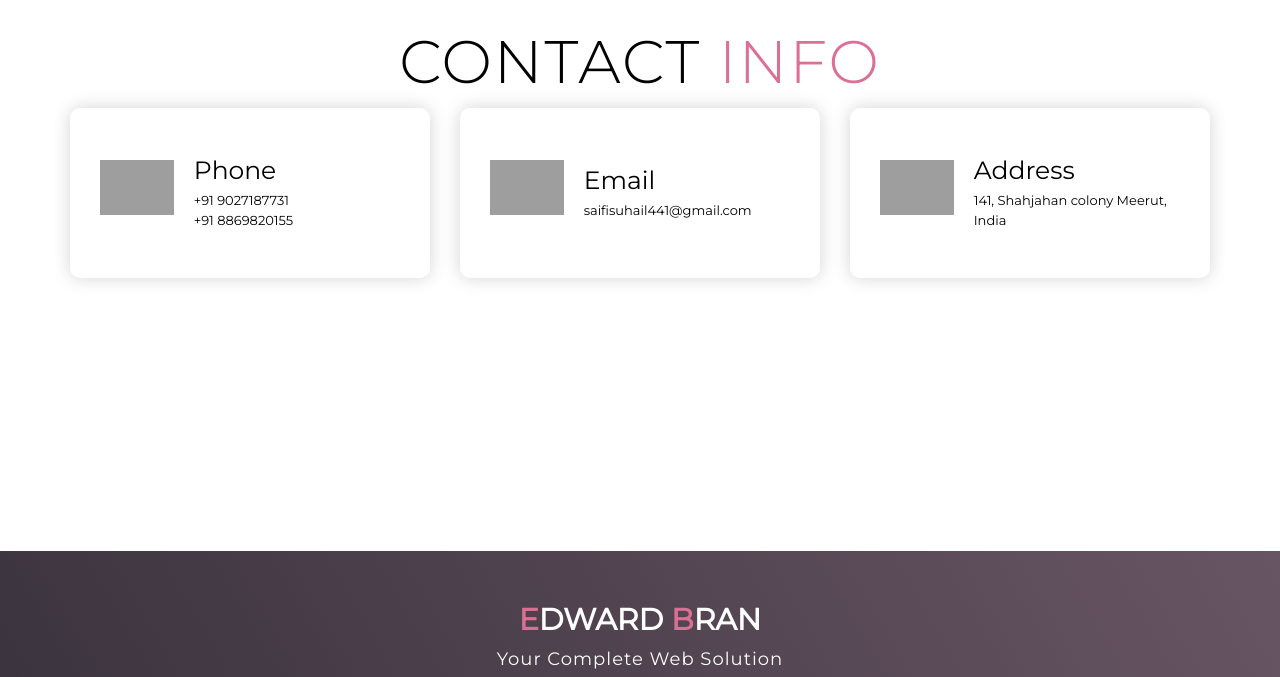
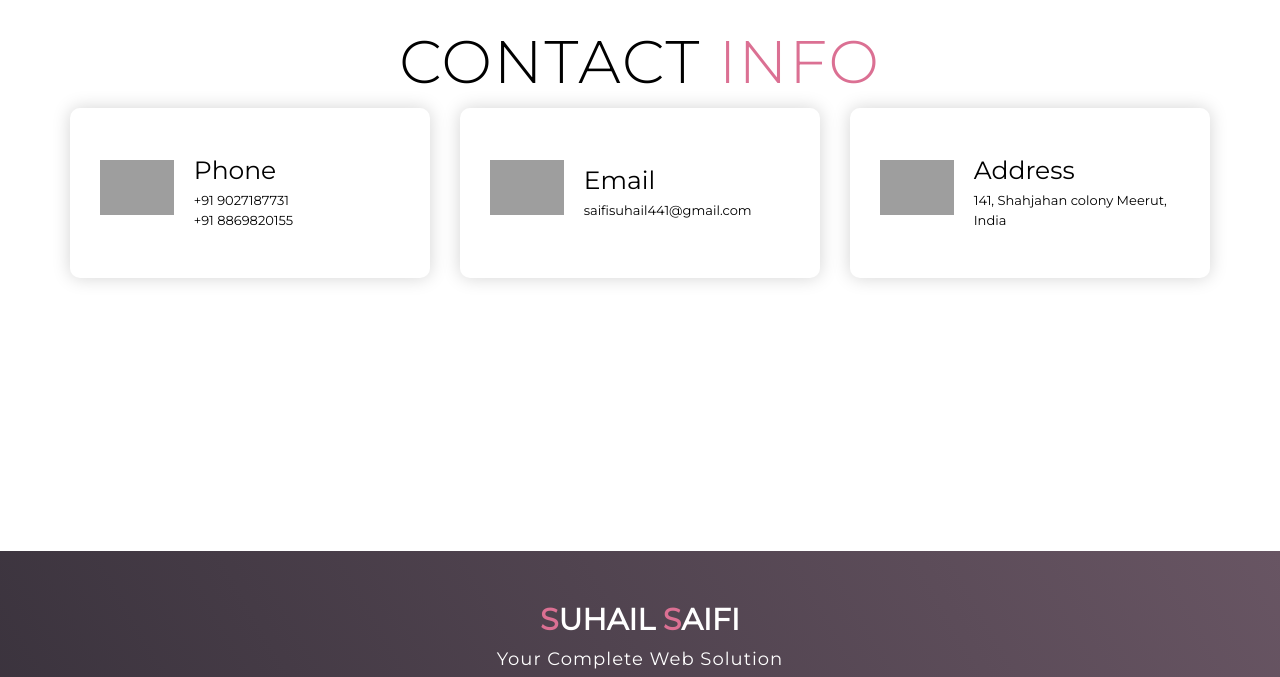
Before and after one commit to Suhail-saifi/portfolio, a plain HTML site: page index.html in a window 1280 px wide. Shown: the part 4972-5649 px from the top of the page. Drawn offline with Linux system fonts and the light colour scheme; grey boxes are pictures that could not be loaded.

Commit message:
Update index.html

```diff
--- a/index.html
+++ b/index.html
@@ -192,7 +192,7 @@
   <!-- Footer -->
   <section id="footer">
     <div class="footer container">
-      <div class="brand"><h1><span>E</span>dward <span>B</span>ran</h1></div>
+      <div class="brand"><h1><span>S</span>uhail <span>S</span>aifi</h1></div>
       <h2>Your Complete Web Solution</h2>
       <div class="social-icon">
         <div class="social-item">
```
